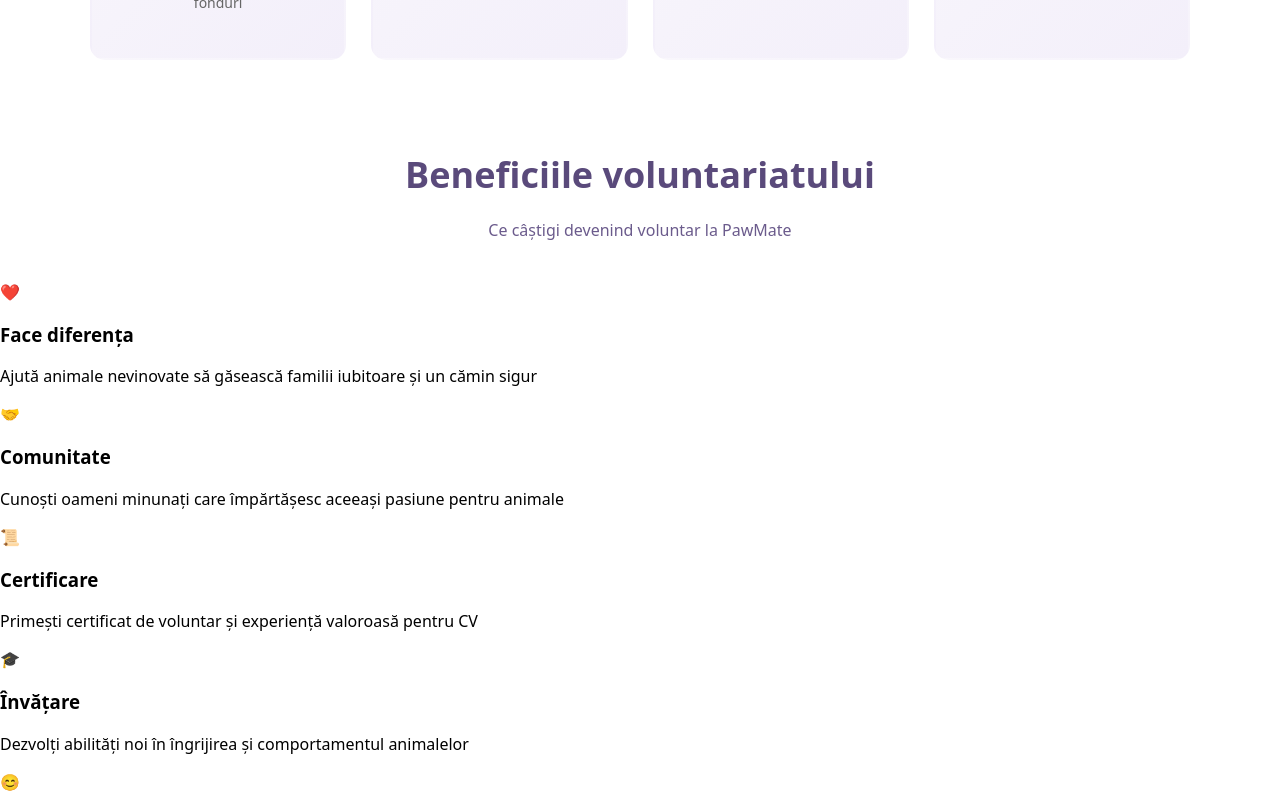
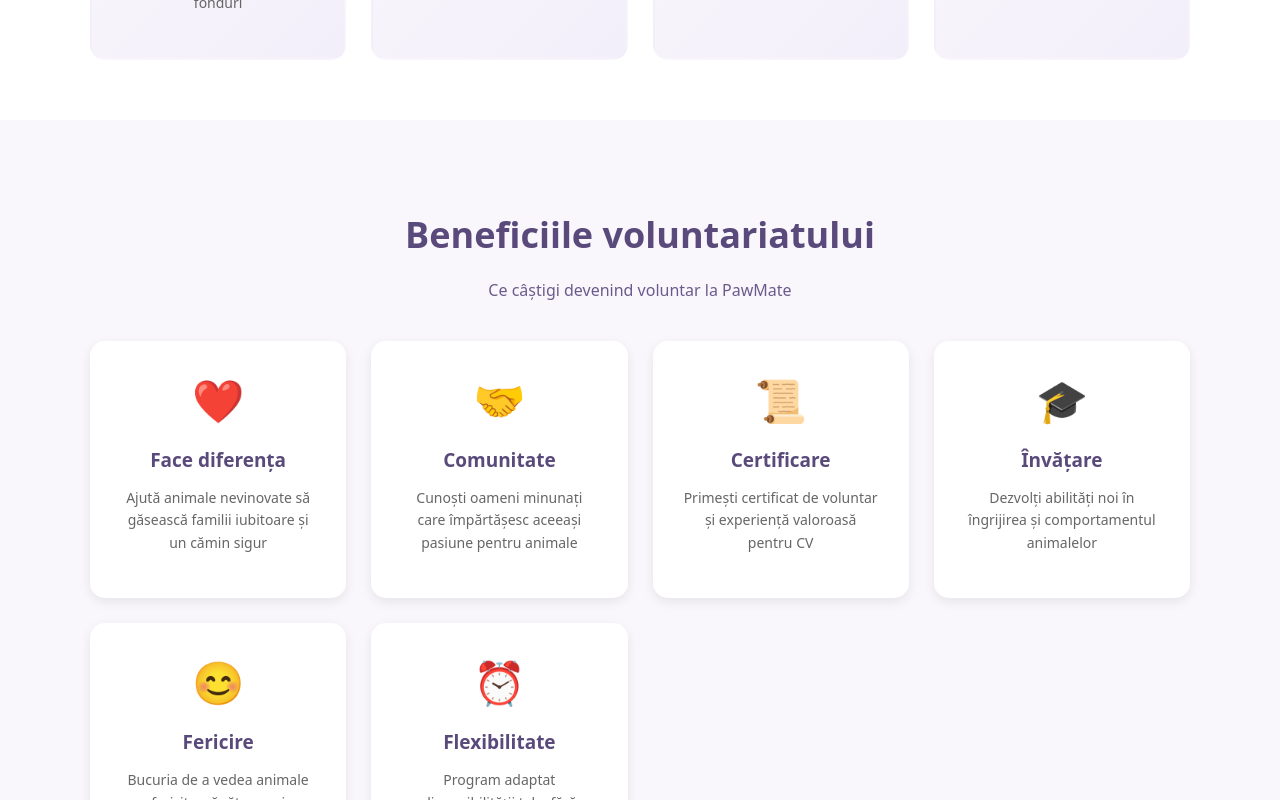
Before and after one commit to viorelinaa/PawMate, a React (Vite) app in the folder frontend/: page /voluntariat in a window 1280 px wide. Shown: the part 1860-2660 px from the top of the page. Built offline with nearby package versions, Linux system fonts and the light colour scheme.

Commit message:
beneficii stilizate

```diff
--- a/frontend/src/pages/Voluntariat.css
+++ b/frontend/src/pages/Voluntariat.css
@@ -143,10 +143,7 @@
     font-size: 15px;
 }
 
-/* ========================================= */
-/* ACTIVITĂȚI SECTION - STILURI NOI */
-/* ========================================= */
-
+/* Activități Section */
 .activitiesSection {
     padding: 60px 20px;
     background: white;
@@ -201,6 +198,55 @@
     line-height: 1.6;
 }
 
+/* ========================================= */
+/* BENEFICII SECTION - STILURI NOI */
+/* ========================================= */
+
+.benefitsSection {
+    padding: 60px 20px;
+    background: #f9f7fc;
+}
+
+.benefitsGrid {
+    display: grid;
+    grid-template-columns: repeat(auto-fit, minmax(220px, 1fr));
+    gap: 25px;
+    max-width: 1100px;
+    margin: 0 auto;
+}
+
+.benefitCard {
+    background: white;
+    padding: 30px;
+    border-radius: 15px;
+    text-align: center;
+    box-shadow: 0 4px 12px rgba(0, 0, 0, 0.08);
+    transition: transform 0.3s ease, box-shadow 0.3s ease;
+}
+
+.benefitCard:hover {
+    transform: scale(1.05);
+    box-shadow: 0 6px 18px rgba(0, 0, 0, 0.12);
+}
+
+.benefitIcon {
+    font-size: 42px;
+    margin-bottom: 15px;
+}
+
+.benefitCard h3 {
+    font-size: 19px;
+    color: #5a4a7b;
+    margin-bottom: 10px;
+    font-weight: 600;
+}
+
+.benefitCard p {
+    color: #666;
+    font-size: 14px;
+    line-height: 1.6;
+}
+
 /* Responsive */
 @media (max-width: 768px) {
     .voluntariatTitle {
@@ -211,7 +257,8 @@
         font-size: 28px;
     }
 
-    .activityCards {
+    .activityCards,
+    .benefitsGrid {
         grid-template-columns: 1fr;
     }
 }
```
